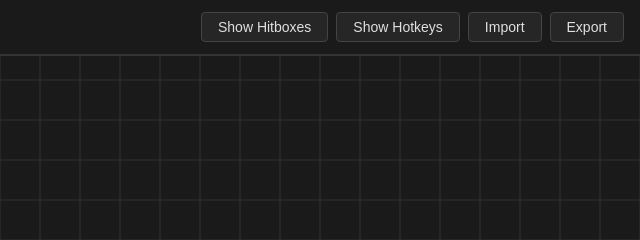
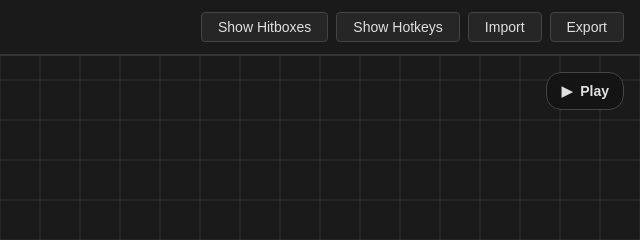
Before and after one commit to TastyGold/AberrateLevelPrototypingWebsite, a plain HTML site: page index.html in a window 1280 px wide. Shown: the top 240 px of the page, 640-1280 px from the left. Drawn offline with Linux system fonts and the light colour scheme.

Commit message:
started playmode

```diff
--- a/components/AberrateCubeComponent.js
+++ b/components/AberrateCubeComponent.js
@@ -2,6 +2,10 @@ import { Component } from "./Component.js";
 import { Box } from "../entities/Box.js";
 
 export class AberrateCubeComponent extends Component {
+  constructor({ } = {}) {
+    super();
+  }
+
   aberrate() {
     if (this.entity instanceof Box) {
       // set cube color to current color + 8 mod 16
--- a/editor.js
+++ b/editor.js
@@ -132,8 +132,18 @@ export const state = {
     visible: false,
   },
   entities: [], // List of placed entities in the level
+  editorMode: 'edit',
 };
 
+export function onEnterPlayMode() {
+  state.editorMode = 'play';
+  console.log('Entered play mode');
+}
+
+export function onExitPlayMode() {
+  state.editorMode = 'edit';
+  console.log('Exited play mode');
+}
 
 /**
  * Transition to a new tool, calling lifecycle hooks.
--- a/index.html
+++ b/index.html
@@ -26,6 +26,10 @@
   <!-- Canvas Area -->
   <div id="canvasContainer">
     <canvas id="editor" class="js-noMenu"></canvas>
+    <button id="playModeBtn" class="play-mode-btn" type="button" aria-label="Enter play mode">
+      <span class="play-icon">▶</span>
+      <span class="play-text">Play</span>
+    </button>
     <div id="entityPalette" class="entity-palette hidden">
     </div>
   </div>
--- a/input.js
+++ b/input.js
@@ -3,7 +3,7 @@
  * Handles mouse movement, clicks, keyboard, and UI interactions
  */
 
-import { config, mouseDown, mouseUp, keyDown, keyUp, mouseMove, zoom, setTool, activateAltOverride, deactivateAltOverride, getCurrentTool, getPreviousTool, isAltOverrideActive, screenToWorld, onEntityHotkeyPressed, entityTypes } from './editor.js';
+import { config, mouseDown, mouseUp, keyDown, keyUp, mouseMove, zoom, setTool, activateAltOverride, deactivateAltOverride, getCurrentTool, getPreviousTool, isAltOverrideActive, screenToWorld, onEntityHotkeyPressed, entityTypes, onEnterPlayMode, onExitPlayMode, state } from './editor.js';
 
 /**
  * Generate entity buttons dynamically from entityTypes
@@ -245,11 +245,36 @@ export function setupInputHandlers(canvas, state) {
     updateToolButtonsUI();
   });
 
-    // Set up hitbox button toggle
+  // Set up hitbox button toggle
   const hitboxBtn = document.getElementById('hitboxBtn');
   hitboxBtn.innerHTML = config.showEntityCollision ? hitboxBtn.dataset.activetext : hitboxBtn.dataset.inactivetext;
   hitboxBtn.addEventListener('click', () => {
     config.showEntityCollision = !config.showEntityCollision;
     hitboxBtn.innerHTML = config.showEntityCollision ? hitboxBtn.dataset.activetext : hitboxBtn.dataset.inactivetext;
   });
+
+  // Set up play mode toggle button
+  const playModeBtn = document.getElementById('playModeBtn');
+  if (playModeBtn) {
+    const updatePlayModeButton = () => {
+      if (state.editorMode === 'play') {
+        playModeBtn.innerHTML = '<span class="play-icon">■</span><span class="play-text">Stop</span>';
+        playModeBtn.classList.add('playing');
+      } else {
+        playModeBtn.innerHTML = '<span class="play-icon">▶</span><span class="play-text">Play</span>';
+        playModeBtn.classList.remove('playing');
+      }
+    };
+
+    playModeBtn.addEventListener('click', () => {
+      if (state.editorMode === 'play') {
+        onExitPlayMode();
+      } else {
+        onEnterPlayMode();
+      }
+      updatePlayModeButton();
+    });
+
+    updatePlayModeButton();
+  }
 }
--- a/style.css
+++ b/style.css
@@ -135,6 +135,7 @@ body {
 
 /* Canvas Container */
 #canvasContainer {
+  position: relative;
   flex: 1;
   display: flex;
   justify-content: center;
@@ -143,13 +144,48 @@ body {
   overflow:hidden;
 }
 
+.play-mode-btn {
+  position: absolute;
+  top: 16px;
+  right: 16px;
+  display: inline-flex;
+  align-items: center;
+  gap: 8px;
+  padding: 10px 14px;
+  background-color: rgba(20, 20, 20, 0.92);
+  border: 1px solid #444;
+  color: #e0e0e0;
+  border-radius: 15px;
+  font-size: 14px;
+  font-weight: 600;
+  cursor: pointer;
+  z-index: 20;
+  transition: all 0.16s ease;
+}
+
+.play-mode-btn:hover {
+  background-color: rgba(40, 40, 40, 0.95);
+  border-color: #64c8ff;
+}
+
+.play-mode-btn.playing {
+  background-color: rgba(100, 200, 255, 0.16);
+  border-color: #64c8ff;
+  color: #64c8ff;
+}
+
+.play-mode-btn .play-icon {
+  font-size: 14px;
+  line-height: 1;
+}
+
 #entityPalette {
   position: absolute;
-  bottom: 46px;
+  bottom: 0px;
   left: 0px;
   z-index: 10;
   margin: 16px;
-  padding-bottom: 6px;
+  padding-bottom: 0px;
   flex-direction: row;
   gap: 12px;
   overflow-x: auto;
```
